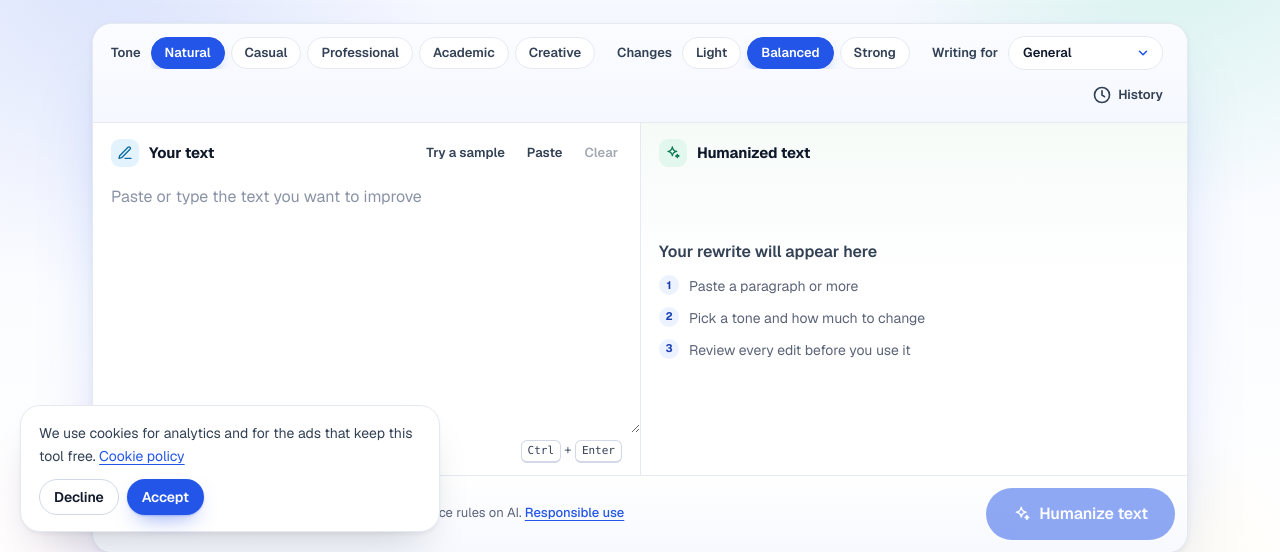
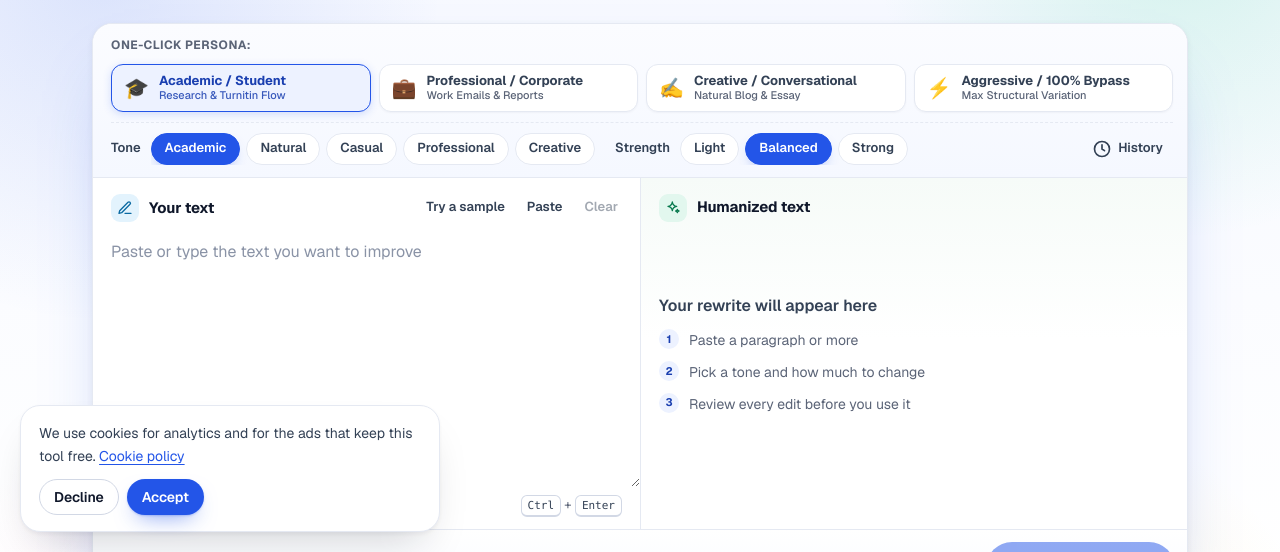
Before and after one commit to humanizeai813-cyber/text-humanize, a plain HTML site: page index.html in a window 1280 px wide. Shown: the part 248-800 px from the top of the page. Drawn offline with Linux system fonts and the light colour scheme.

Commit message:
feat(ui): add One-Click Persona Presets (Academic, Professional, Creative, Aggressive Bypass)

```diff
--- a/css/site.css
+++ b/css/site.css
@@ -316,3 +316,104 @@
   background: #10b981;
   flex-shrink: 0;
 }
+
+/* ==========================================================================
+   One-Click Persona Presets
+   ========================================================================== */
+.persona-section {
+  display: flex;
+  flex-direction: column;
+  gap: 8px;
+  width: 100%;
+}
+.persona-section-label {
+  font-size: 0.75rem;
+  font-weight: 700;
+  text-transform: uppercase;
+  letter-spacing: 0.04em;
+  color: var(--muted);
+}
+.persona-pills {
+  display: grid;
+  grid-template-columns: repeat(4, 1fr);
+  gap: 8px;
+  width: 100%;
+}
+@media (max-width: 900px) {
+  .persona-pills {
+    grid-template-columns: repeat(2, 1fr);
+  }
+}
+@media (max-width: 520px) {
+  .persona-pills {
+    grid-template-columns: 1fr;
+  }
+}
+.persona-pill {
+  display: flex;
+  align-items: center;
+  gap: 10px;
+  padding: 8px 12px;
+  border-radius: 12px;
+  background: #ffffff;
+  border: 1.5px solid var(--line);
+  color: var(--ink-2);
+  cursor: pointer;
+  transition: all 0.15s ease-in-out;
+  text-align: left;
+  user-select: none;
+  font-family: inherit;
+  box-shadow: 0 1px 2px rgba(15, 23, 42, 0.04);
+}
+.persona-pill:hover {
+  border-color: var(--brand-soft-2);
+  background: var(--bg-soft);
+  color: var(--ink);
+  transform: translateY(-1px);
+}
+.persona-pill.active {
+  border-color: var(--brand);
+  background: var(--brand-soft);
+  color: var(--brand-ink);
+  box-shadow: 0 2px 8px rgba(35, 85, 232, 0.18);
+}
+.persona-icon {
+  font-size: 1.25rem;
+  line-height: 1;
+  flex-shrink: 0;
+}
+.persona-text {
+  display: flex;
+  flex-direction: column;
+  min-width: 0;
+  line-height: 1.25;
+}
+.persona-title {
+  font-size: 0.8125rem;
+  font-weight: 700;
+  white-space: nowrap;
+  overflow: hidden;
+  text-overflow: ellipsis;
+}
+.persona-tag {
+  font-size: 0.6875rem;
+  font-weight: 500;
+  color: var(--muted);
+  white-space: nowrap;
+}
+.persona-pill.active .persona-tag {
+  color: var(--brand-ink);
+  opacity: 0.85;
+}
+.tool-bar-sub {
+  display: flex;
+  align-items: center;
+  flex-wrap: wrap;
+  gap: 12px 20px;
+  width: 100%;
+  padding-top: 10px;
+  border-top: 1px dashed var(--line);
+}
+.tool-bar-sub .tool-history {
+  margin-left: auto;
+}
--- a/index.html
+++ b/index.html
@@ -28,11 +28,11 @@
 <link rel="alternate" type="application/rss+xml" title="Text Humanize guides" href="/blog/feed.xml">
 <link rel="preload" href="/fonts/Geist-Variable.woff2" as="font" type="font/woff2" crossorigin>
 <link rel="preconnect" href="https://pagead2.googlesyndication.com" crossorigin>
-<link rel="stylesheet" href="/css/site.css?v=20261122c">
+<link rel="stylesheet" href="/css/site.css?v=20261122d">
 <script>window.dataLayer=window.dataLayer||[];function gtag(){dataLayer.push(arguments)}gtag('consent','default',{ad_storage:'denied',ad_user_data:'denied',ad_personalization:'denied',analytics_storage:'denied',region:["AT","BE","BG","HR","CY","CZ","DK","EE","FI","FR","DE","GR","HU","IS","IE","IT","LV","LI","LT","LU","MT","NL","NO","PL","PT","RO","SK","SI","ES","SE","GB","CH"],wait_for_update:500});gtag('consent','default',{ad_storage:'granted',ad_user_data:'granted',ad_personalization:'granted',analytics_storage:'granted'});(function(){try{var c=localStorage.getItem('th_consent');if(c){var v=c==='granted'?'granted':'denied';gtag('consent','update',{ad_storage:v,ad_user_data:v,ad_personalization:v,analytics_storage:v});if(v==='denied'){(window.adsbygoogle=window.adsbygoogle||[]).requestNonPersonalizedAds=1}}}catch(e){}})();gtag('js',new Date());gtag('config',"G-X853TWS76V");</script>
 <script async src="https://pagead2.googlesyndication.com/pagead/js/adsbygoogle.js?client=ca-pub-1465507623368232" crossorigin="anonymous"></script>
 <script src="/js/core.js?v=44cc3387ab" defer></script>
-<script src="/js/humanizer.js?v=20261122c" defer></script>
+<script src="/js/humanizer.js?v=20261122d" defer></script>
 <script type="application/ld+json">{"@context":"https://schema.org","@type":"WebSite","@id":"https://text-humanize.com/#website","name":"Text Humanize","url":"https://text-humanize.com/","inLanguage":"en","publisher":{"@id":"https://text-humanize.com/#organization"}}</script>
 <script type="application/ld+json">{"@context":"https://schema.org","@type":"Organization","@id":"https://text-humanize.com/#organization","name":"Text Humanize","url":"https://text-humanize.com/","logo":{"@type":"ImageObject","url":"https://text-humanize.com/images/logo-512.png","width":512,"height":512},"email":"hello@text-humanize.com","contactPoint":[{"@type":"ContactPoint","contactType":"customer support","email":"hello@text-humanize.com","availableLanguage":["English"]}],"sameAs":["https://x.com/humanizeai87005"]}</script>
 <script type="application/ld+json">{"@context":"https://schema.org","@type":"WebApplication","name":"Text Humanize AI Humanizer","url":"https://text-humanize.com/","description":"Paste an AI-assisted draft and get a clearer, more natural rewrite in seconds. Pick a tone, keep your facts intact and compare every change. Free, no sign-up.","applicationCategory":"UtilitiesApplication","operatingSystem":"Any (web browser)","browserRequirements":"Requires JavaScript","inLanguage":"en","isAccessibleForFree":true,"featureList":["Rewrite AI-assisted text in five tones","Protects numbers, names, links and citations","Word-by-word comparison of every change","AI writing-pattern checker"],"offers":{"@type":"Offer","price":"0","priceCurrency":"USD"},"publisher":{"@id":"https://text-humanize.com/#organization"}}</script>
@@ -65,37 +65,62 @@
 
     <div class="tool" id="tool">
       <div class="tool-bar">
+        <div class="persona-section">
+          <span class="persona-section-label">One-Click Persona:</span>
+          <div class="persona-pills" role="tablist" aria-label="One-click writing personas">
+            <button type="button" class="persona-pill active" data-preset="academic" role="tab" aria-selected="true" title="Optimized for research papers & Turnitin flow">
+              <span class="persona-icon">🎓</span>
+              <div class="persona-text">
+                <span class="persona-title">Academic / Student</span>
+                <span class="persona-tag">Research & Turnitin Flow</span>
+              </div>
+            </button>
+            <button type="button" class="persona-pill" data-preset="professional" role="tab" aria-selected="false" title="Tone tailored for emails and reports">
+              <span class="persona-icon">💼</span>
+              <div class="persona-text">
+                <span class="persona-title">Professional / Corporate</span>
+                <span class="persona-tag">Work Emails & Reports</span>
+              </div>
+            </button>
+            <button type="button" class="persona-pill" data-preset="creative" role="tab" aria-selected="false" title="Natural blog & essay cadence">
+              <span class="persona-icon">✍️</span>
+              <div class="persona-text">
+                <span class="persona-title">Creative / Conversational</span>
+                <span class="persona-tag">Natural Blog & Essay</span>
+              </div>
+            </button>
+            <button type="button" class="persona-pill" data-preset="aggressive" role="tab" aria-selected="false" title="Maximum sentence structure diversification">
+              <span class="persona-icon">⚡</span>
+              <div class="persona-text">
+                <span class="persona-title">Aggressive / 100% Bypass</span>
+                <span class="persona-tag">Max Structural Variation</span>
+              </div>
+            </button>
+          </div>
+        </div>
+        <input type="hidden" id="tool-purpose" value="academic">
+
+        <div class="tool-bar-sub">
           <div class="field" role="radiogroup" aria-labelledby="tone-label">
             <span class="field-label" id="tone-label">Tone</span>
             <div class="segmented">
-            <input type="radio" name="tone" id="tone-natural" value="natural" checked><label for="tone-natural">Natural</label>
+              <input type="radio" name="tone" id="tone-academic" value="academic" checked><label for="tone-academic">Academic</label>
+              <input type="radio" name="tone" id="tone-natural" value="natural"><label for="tone-natural">Natural</label>
               <input type="radio" name="tone" id="tone-casual" value="casual"><label for="tone-casual">Casual</label>
               <input type="radio" name="tone" id="tone-professional" value="professional"><label for="tone-professional">Professional</label>
-            <input type="radio" name="tone" id="tone-academic" value="academic"><label for="tone-academic">Academic</label>
               <input type="radio" name="tone" id="tone-creative" value="creative"><label for="tone-creative">Creative</label>
             </div>
           </div>
           <div class="field" role="radiogroup" aria-labelledby="level-label">
-          <span class="field-label" id="level-label">Changes</span>
+            <span class="field-label" id="level-label">Strength</span>
             <div class="segmented">
               <input type="radio" name="level" id="level-light" value="light"><label for="level-light">Light</label>
               <input type="radio" name="level" id="level-balanced" value="balanced" checked><label for="level-balanced">Balanced</label>
               <input type="radio" name="level" id="level-aggressive" value="aggressive"><label for="level-aggressive">Strong</label>
             </div>
           </div>
-        <div class="field">
-          <label class="field-label" for="tool-purpose">Writing for</label>
-          <select class="select" id="tool-purpose">
-            <option value="general">General</option>
-            <option value="email">Email</option>
-            <option value="blog">Blog post</option>
-            <option value="essay">Essay</option>
-            <option value="academic">Research writing</option>
-            <option value="social">Social post</option>
-            <option value="cover_letter">Cover letter</option>
-          </select>
+          <button type="button" class="link-btn tool-history" id="tool-history" aria-haspopup="dialog"><svg class="icon" viewBox="0 0 24 24" width="20" height="20" fill="none" stroke="currentColor" stroke-width="2" stroke-linecap="round" stroke-linejoin="round" aria-hidden="true" focusable="false"><circle cx="12" cy="12" r="9"/><path d="M12 7v5l3 2"/></svg>History <span class="count-badge" id="history-count" hidden>0</span></button>
         </div>
-        <button type="button" class="link-btn tool-history" id="tool-history" aria-haspopup="dialog"><svg class="icon" viewBox="0 0 24 24" width="20" height="20" fill="none" stroke="currentColor" stroke-width="2" stroke-linecap="round" stroke-linejoin="round" aria-hidden="true" focusable="false"><circle cx="12" cy="12" r="9"/><path d="M12 7v5l3 2"/></svg>History <span class="count-badge" id="history-count" hidden>0</span></button>
       </div>
 
       <div class="tool-panes">
--- a/js/humanizer.js
+++ b/js/humanizer.js
@@ -83,18 +83,75 @@ level: radioValue('level') || 'balanced',
 purpose: (purposeEl && purposeEl.value) || 'general'
 };
 }
+var personaPills = tool.querySelectorAll('.persona-pill');
+
+function updatePersonaPills(activePreset) {
+  personaPills.forEach(function (pill) {
+    var match = pill.getAttribute('data-preset') === activePreset;
+    pill.classList.toggle('active', match);
+    pill.setAttribute('aria-selected', String(match));
+  });
+}
+
+function applyPersonaPreset(presetKey) {
+  updatePersonaPills(presetKey);
+
+  if (presetKey === 'academic') {
+    setRadio('tone', 'academic');
+    setRadio('level', 'balanced');
+    if (purposeEl) purposeEl.value = 'academic';
+  } else if (presetKey === 'professional') {
+    setRadio('tone', 'professional');
+    setRadio('level', 'balanced');
+    if (purposeEl) purposeEl.value = 'email';
+  } else if (presetKey === 'creative') {
+    setRadio('tone', 'creative');
+    setRadio('level', 'balanced');
+    if (purposeEl) purposeEl.value = 'blog';
+  } else if (presetKey === 'aggressive') {
+    setRadio('tone', 'natural');
+    setRadio('level', 'aggressive');
+    if (purposeEl) purposeEl.value = 'essay';
+  }
+  save(SETTINGS_KEY, currentSettings());
+}
+
+personaPills.forEach(function (pill) {
+  pill.addEventListener('click', function () {
+    var preset = pill.getAttribute('data-preset');
+    if (preset) applyPersonaPreset(preset);
+  });
+});
+
 (function restoreSettings() {
 var s = load(SETTINGS_KEY, null);
-if (!s) return;
+if (!s) {
+  applyPersonaPreset('academic');
+  return;
+}
 if (s.tone) setRadio('tone', s.tone);
 if (s.level) setRadio('level', s.level);
 if (purposeEl && s.purpose) {
 purposeEl.value = s.purpose;
-if (!purposeEl.value) purposeEl.value = 'general';
+if (!purposeEl.value) purposeEl.value = 'academic';
 }
+if (s.purpose === 'academic' || s.tone === 'academic') updatePersonaPills('academic');
+else if (s.purpose === 'email' || s.tone === 'professional') updatePersonaPills('professional');
+else if (s.purpose === 'blog' || s.tone === 'creative') updatePersonaPills('creative');
+else if (s.level === 'aggressive') updatePersonaPills('aggressive');
+else updatePersonaPills(null);
 })();
 tool.addEventListener('change', function (e) {
-if (e.target.name === 'tone' || e.target.name === 'level' || e.target === purposeEl) save(SETTINGS_KEY, currentSettings());
+if (e.target.name === 'tone' || e.target.name === 'level' || e.target === purposeEl) {
+  var t = radioValue('tone');
+  var l = radioValue('level');
+  if (t === 'academic' && l === 'balanced') updatePersonaPills('academic');
+  else if (t === 'professional' && l === 'balanced') updatePersonaPills('professional');
+  else if (t === 'creative' && l === 'balanced') updatePersonaPills('creative');
+  else if (l === 'aggressive') updatePersonaPills('aggressive');
+  else updatePersonaPills(null);
+  save(SETTINGS_KEY, currentSettings());
+}
 });
 function setNotice(kind, message, tag) {
 notice.className = 'tool-notice alert alert-' + kind;
```
Lines whose indentation alone changed are shown as unchanged.
